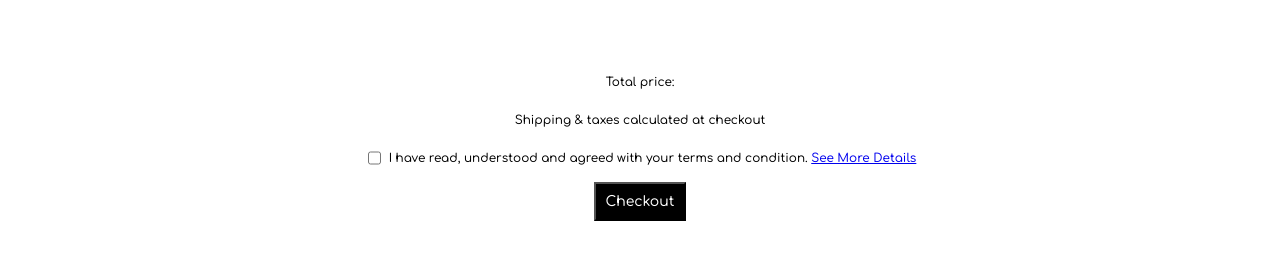
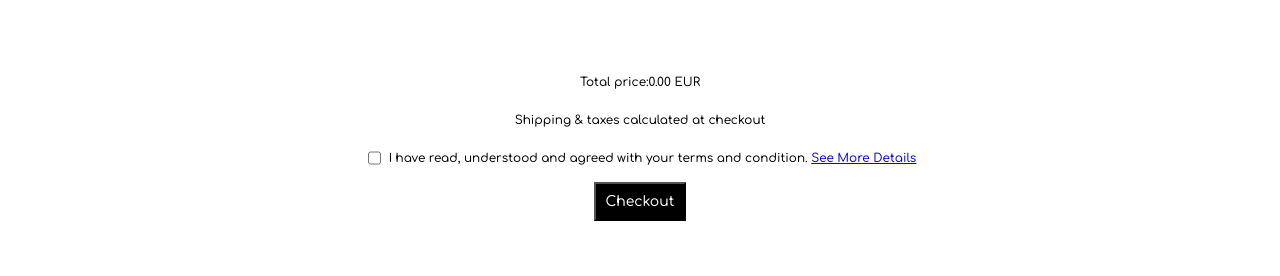
Before and after one commit to ArturasKi/react-e-commerce-app, a React (Create React App) app in the folder myapp/: page /cart in a window 1280 px wide. Shown: the part 183-459 px from the top of the page. Built offline with nearby package versions, Linux system fonts and the light colour scheme; the HTML template or start-up script is replaced by a standard one.

Commit message:
Cart update

```diff
--- a/myapp/src/App.jsx
+++ b/myapp/src/App.jsx
@@ -16,12 +16,18 @@ import { create, read, remove, edit } from "./Functions/localStorage";
 function App() {
   const [lastUpdate, setLastUpdate] = useState(Date.now());
   const [items, setItems] = useState(null);
+  const [item, setItem] = useState(null);
   const [createItem, setCreateItem] = useState(null);
   const [deleteItem, setDeleteItem] = useState(null);
 
   // READ
   useEffect(() => {
     setItems(read());
+  }, [lastUpdate]);
+
+  // READ
+  useEffect(() => {
+    setItem(read());
   }, [lastUpdate]);
 
   // CREATE
@@ -48,7 +54,8 @@ function App() {
         products,
         items,
         setCreateItem,
-        setDeleteItem
+        setDeleteItem,
+        item
       }}
     >
       <BrowserRouter>
--- a/myapp/src/App.scss
+++ b/myapp/src/App.scss
@@ -1153,26 +1153,26 @@ html {
 // CART ITEM
 .cart-container {
   display: flex;
-  justify-content: space-between;
-  align-items: center;
-  border-top: 0.5px solid #777;
-  // border-bottom: 0.5px solid #777;
+  justify-content: space-evenly;
   margin: 0;
-  padding: 0;
+  padding: 20px;
+  width: 60%;
 
   .cart-row {
     display: flex;
     flex-wrap: wrap;
     align-items: center;
-    justify-content: space-between;
-    width: 100%;
+    justify-content: center;
+    width: 80%;
 
     img {
       flex: 1;
       object-fit: contain;
       height: 200px;
       padding: 20px;
-      width: 50%;
+      width: 200px;
+      background: #dbdbdb;
+      // margin: 0 50px;
     }
 
     .cart-info {
@@ -1181,8 +1181,8 @@ html {
       flex-direction: column;
       justify-content: center;
       flex-wrap: wrap;
-      width: 50%;
-      padding: 50px 50px;
+      width: 100%;
+      padding: 20px 20px;
 
       h2, p {
         margin: 5px 0;
@@ -1216,6 +1216,10 @@ html {
   }
 }
 
+.cart-container:first-child {
+  border-top: 0.5px solid #777;
+}
+
 .cart-container:last-child {
   border-bottom: 0.5px solid #777;
 }
@@ -1231,11 +1235,18 @@ html {
     display: flex;
   }
 
+  .cart-list {
+    display: flex;
+    flex-direction: column;
+    align-items: center;
+    width: 100%;
+  }
+
   .bottom-info {
     display: flex;
     flex-direction: column;
     align-items: center;
-    width: 100%;
+    padding: 0 25px;
 
     p {
       font-size: 12px;
--- a/myapp/src/Components/CartItem.jsx
+++ b/myapp/src/Components/CartItem.jsx
@@ -7,8 +7,6 @@ function CartItem({item}) {
   const { setDeleteItem } = useContext(AppContext);
 
   const [count, setCount] = useState(1);
-
-  // let cart = JSON.parse(localStorage.getItem("cart_item"));
 
   const handleRemove = () => {
     setDeleteItem(item);
--- a/myapp/src/Components/CartList.jsx
+++ b/myapp/src/Components/CartList.jsx
@@ -5,6 +5,10 @@ import CartItem from "./CartItem";
 
 function CartList() {
   const { items } = useContext(AppContext);
+
+  const prices = JSON.parse(localStorage.getItem("cartItems"));
+
+  console.log(prices);
 
   return (
     <div className="cart">
@@ -17,11 +21,22 @@ function CartList() {
           : null}
       </div>
       <div className="bottom-info">
-        <p>Total price:</p>
+        <p>
+          Total price:
+          {items
+            ? items
+                .reduce((total, item) => total + +(item.price * item.amount), 0)
+                .toFixed(2)
+            : null}{" "}
+          EUR
+        </p>
         <p>Shipping & taxes calculated at checkout</p>
-        <div style={{ display: 'flex'}}>
-            <input type='checkbox'></input>
-            <p style={{marginLeft: '5px'}}>I have read, understood and agreed with your terms and condition. <a href=".">See More Details</a></p>
+        <div style={{ display: "flex" }}>
+          <input type="checkbox"></input>
+          <p style={{ marginLeft: "5px" }}>
+            I have read, understood and agreed with your terms and condition.{" "}
+            <a href=".">See More Details</a>
+          </p>
         </div>
         <button>Checkout</button>
       </div>
```
